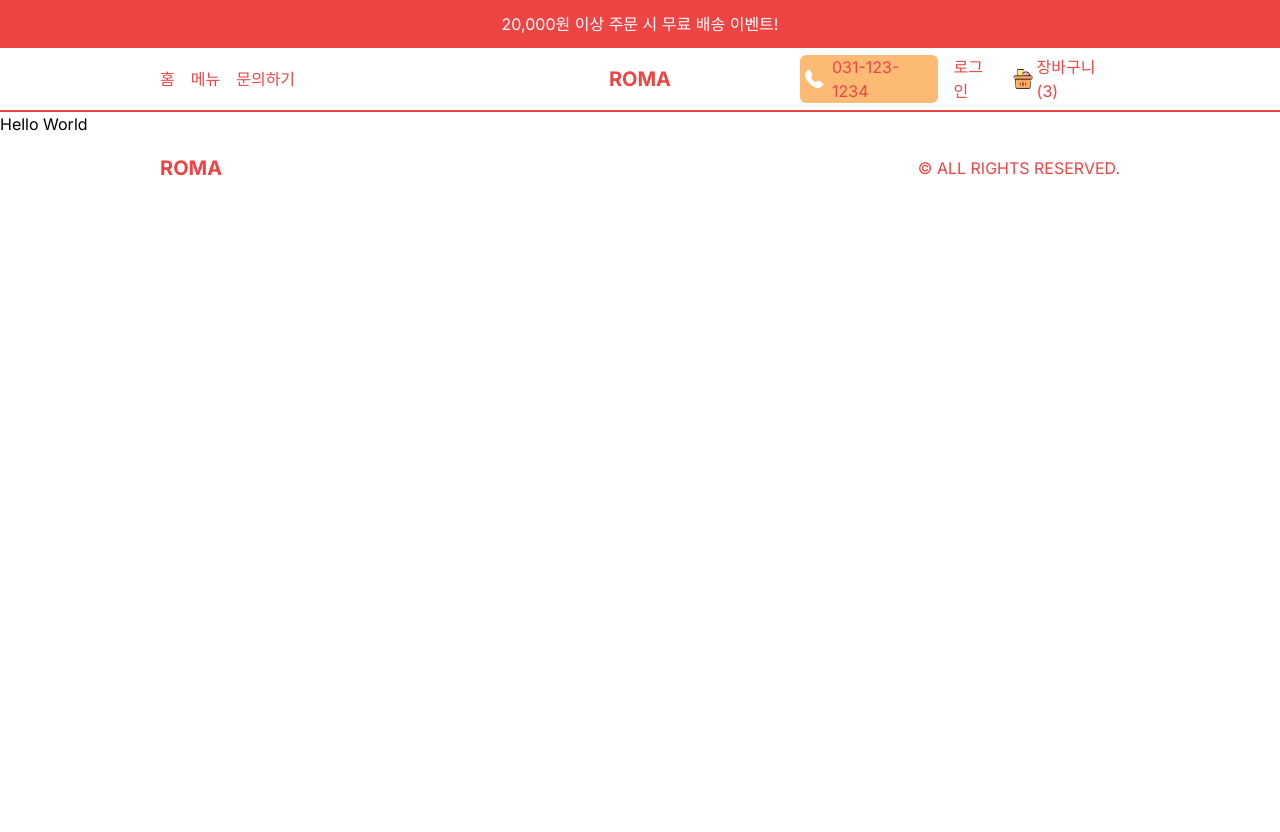
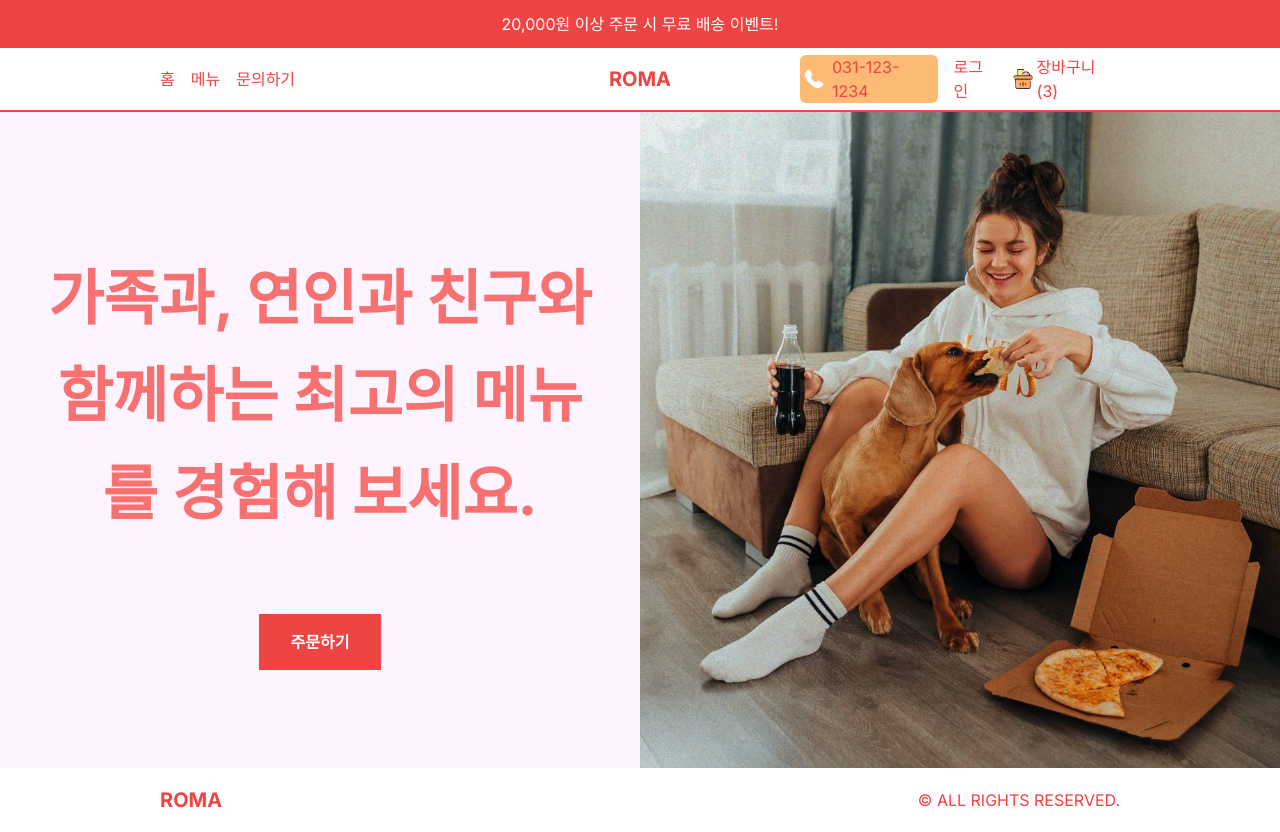
Before and after one commit to amh6281/Restaurant-App, a Next.js app: page / in a window 1280 px wide. Before the commit the page ends 800 px from the top, so only its background shows below. Built offline with nearby package versions, Linux system fonts and the light colour scheme.

Commit message:
Slide 구현 2023.07.22
useEffect hook을 사용해 컴포넌트 마운트시 setInterval을 통한 일정시간이 흐른 뒤 currentSlide가 변경될 수 있도록 구현한다.

```diff
--- a/src/app/page.tsx
+++ b/src/app/page.tsx
@@ -1,5 +1,10 @@
+import Slider from "@/components/Slider";
 import Image from "next/image";
 
 export default function Home() {
-  return <main>Hello World</main>;
+  return (
+    <main>
+      <Slider />
+    </main>
+  );
 }
--- /dev/null
+++ b/src/components/Slider.tsx
@@ -0,0 +1,58 @@
+"use client";
+
+import Image from "next/image";
+import React, { useEffect, useState } from "react";
+
+const data = [
+  {
+    id: 1,
+    title: "신선한 재료, 따듯함을 바삭한 메뉴를 보장합니다.",
+    image: "/slide1.png",
+  },
+  {
+    id: 2,
+    title: "전국매장을 통해 주문받고 빠른 배달을 원칙으로 하고 있습니다.",
+    image: "/slide2.png",
+  },
+  {
+    id: 3,
+    title: "가족과, 연인과 친구와 함께하는 최고의 메뉴를 경험해 보세요.",
+    image: "/slide3.jpg",
+  },
+];
+
+const Slider = () => {
+  const [currentSlide, setCurrentSlide] = useState(0);
+
+  useEffect(() => {
+    const interval = setInterval(() => {
+      setCurrentSlide((prev) => (prev === data.length - 1 ? 0 : prev + 1));
+    }, 2000);
+    // 메모리 누스를 막기 위한 생명주기 끝나는 시점에 interval 종료
+    return () => clearInterval(interval);
+  }, []);
+
+  return (
+    <div className="flex flex-col h-[calc(100vh-6rem)] md:h-[calc(100vh-9rem)] lg:flex-row bg-fuchsia-50">
+      {/* Text Container */}
+      <div className="flex-1 flex items-center justify-center flex-col gap-8 text-red-400 font-bold">
+        <h1 className="text-5xl text-center p-4 leading-tight md:p-10 md:text-6xl lg:leading-relaxed">
+          {data[currentSlide].title}
+        </h1>
+        <button className="bg-red-500 text-white py-4 px-8">주문하기</button>
+      </div>
+
+      {/* Image Container */}
+      <div className="w-full flex-1 relative">
+        <Image
+          src={data[currentSlide].image}
+          alt=""
+          fill
+          className="object-cover"
+        />
+      </div>
+    </div>
+  );
+};
+
+export default Slider;
```
